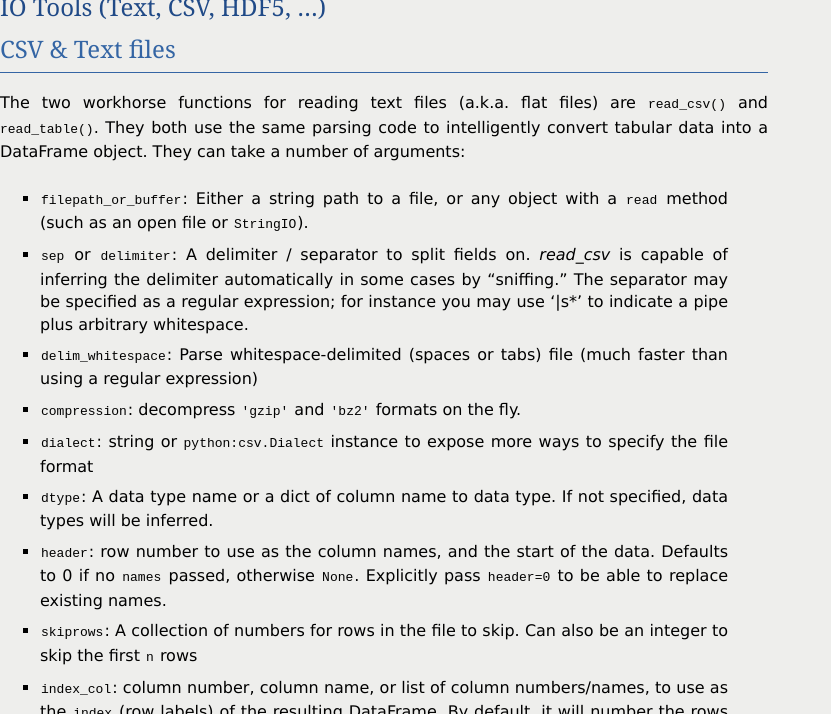
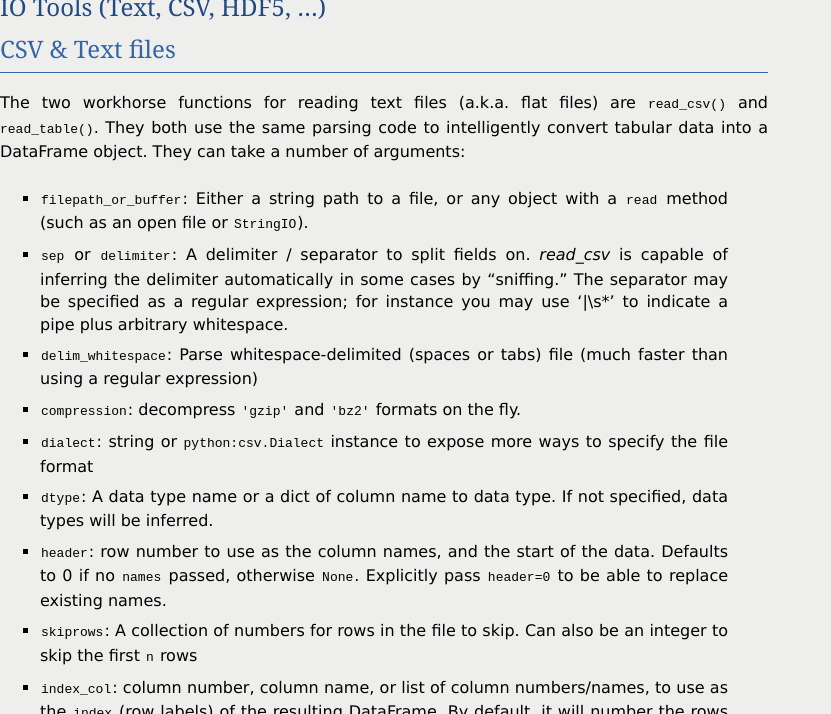
Before and after one commit to mobogaqc/pandas, a Sphinx documentation site: the page built from doc/source/io.rst, in a window 1280 px wide and 900 px high, cut to the strip 186-900 px from the top of the window. Shown: the whole strip, without its empty margins (0-831 px from the left). Built offline with Sphinx 7.4.7, drawn with Linux system fonts in a browser that asks for light colours; formulas are drawn with MathJax 3; the version number is read from the project's files by our own code.

Commit message:
Added missing escape for a backslash

```diff
--- a/doc/source/io.rst
+++ b/doc/source/io.rst
@@ -1,4 +1,3 @@
-
 .. _io:
 
 .. currentmodule:: pandas
@@ -43,7 +42,7 @@ data into a DataFrame object. They can take a number of arguments:
   - ``sep`` or ``delimiter``: A delimiter / separator to split fields
     on. `read_csv` is capable of inferring the delimiter automatically in some
     cases by "sniffing." The separator may be specified as a regular
-    expression; for instance you may use '\|\s*' to indicate a pipe plus
+    expression; for instance you may use '\|\\s*' to indicate a pipe plus
     arbitrary whitespace.
   - ``delim_whitespace``: Parse whitespace-delimited (spaces or tabs) file
     (much faster than using a regular expression)
```
